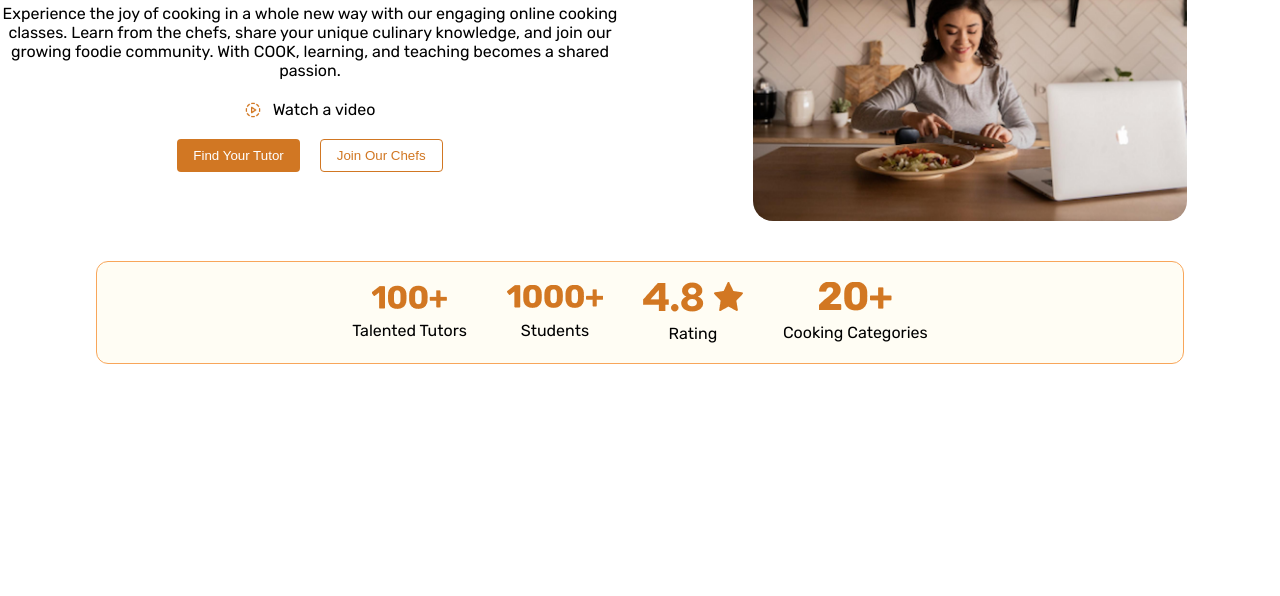
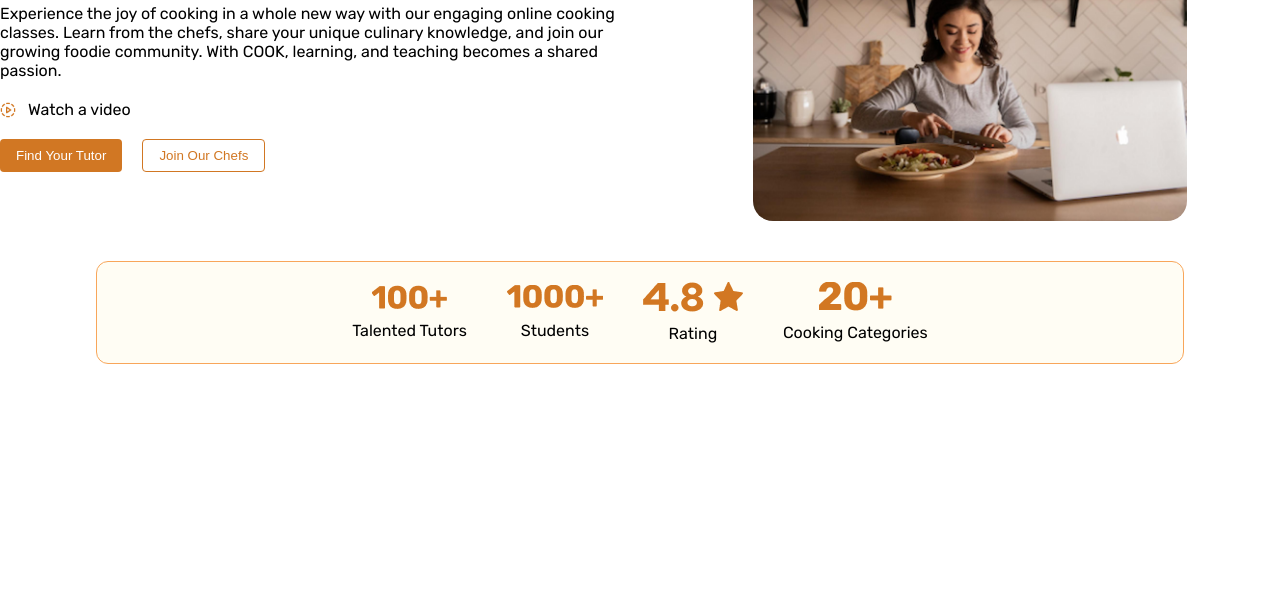
Before and after one commit to Fernando-Herrero/CSS-final-proyect, a plain HTML site: page index.html in a window 1280 px wide. Shown: the part 204-800 px from the top of the page. Drawn offline with Linux system fonts and the light colour scheme.

Commit message:
add few things fixed on desktop size

```diff
--- a/styles/responsive.css
+++ b/styles/responsive.css
@@ -91,7 +91,13 @@
 	.header-main-text {
 		order: 0;
 		flex: 1;
+        text-align: left;
+        align-items: flex-start;
 	}
+
+    .buttons-header {
+        justify-content: flex-start;
+    }
 
 	.header-picture {
 		order: 1;
```
